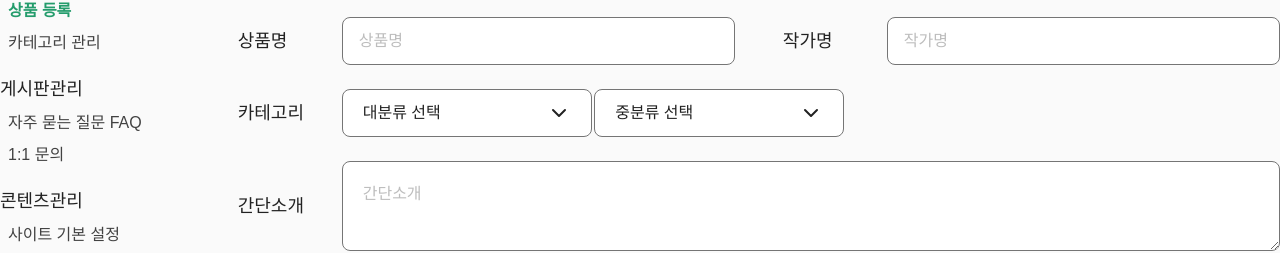
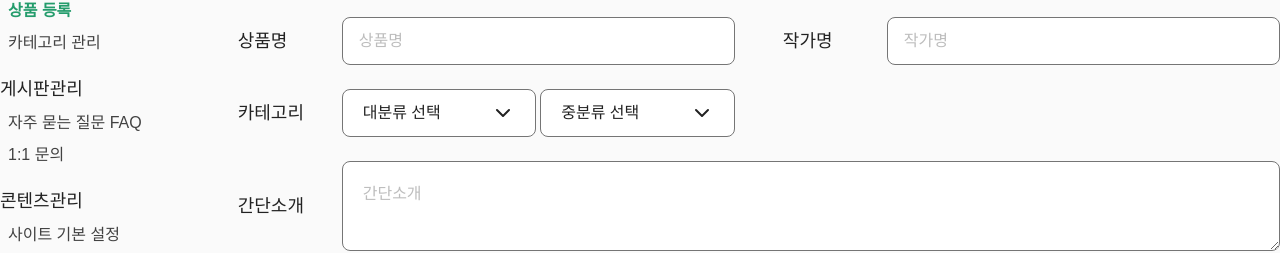
Before and after one commit to juny-0429/book-forest, a Next.js app: page /admin/products/new in a window 1280 px wide. Shown: the part 698-951 px from the top of the page. Built offline with nearby package versions, Linux system fonts and the light colour scheme; no server answers; the database is empty.

Commit message:
refactor: select 컴포넌트 아웃라인 주석처리

```diff
--- a/src/components/Select/Select.tsx
+++ b/src/components/Select/Select.tsx
@@ -33,10 +33,9 @@ export default function Select<Option extends SelectOption, IsMulti extends bool
         components={{ DropdownIndicator, Option: CustomSelectOption }}
         unstyled={true}
         classNames={{
-          control: ({ isFocused }) =>
-            `w-full min-w-[250px] h-[48px] px-[20px] bg-white border border-solid border-gray-600 rounded-[8px] text-title-16r
-            ${isFocused ? 'ring ring-blue-300' : ''} focus-within:ring focus-within:ring-green-500`,
-          menu: () => 'w-full min-w-[250px] mt-2 p-2 bg-white border border-solid border-gray-400 rounded-[8px]',
+          control: ({ isFocused }) => `w-full min-w-[150px] h-[48px] px-[20px] bg-white border border-solid border-gray-600 rounded-[8px] text-title-16r`,
+          // ${isFocused ? 'ring ring-blue-300' : ''} focus-within:ring focus-within:ring-green-500`,
+          menu: () => 'w-full min-w-[150px] mt-2 p-2 bg-white border border-solid border-gray-400 rounded-[8px]',
           menuList: () => 'space-y-1',
           option: ({ isFocused, isSelected, isDisabled }) =>
             cn('h-min pl-5 pr-1 py-[2px] text-body-16r text-gray-800', {
```
